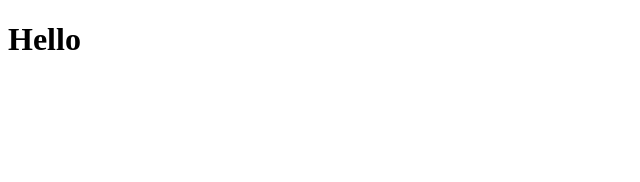
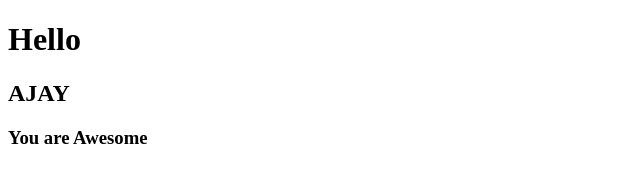
Before and after one commit to Ajayfunde1234/git-test, a website: page index.html in a window 1280 px wide. Shown: the whole page, without its empty margins (0-640 px from the left). Drawn offline with Linux system fonts and the light colour scheme.

Commit message:
fourth commit

```diff
--- a/index.html
+++ b/index.html
@@ -5,5 +5,7 @@
 </head>
 <body>
 <h1>Hello</h1>
+<h2>AJAY</h2>
+<h3>You are Awesome</h3>
 </body>
 </html>
```
Also changed, not shown: package.json (added, +24 -0 lines), 2 other files.
